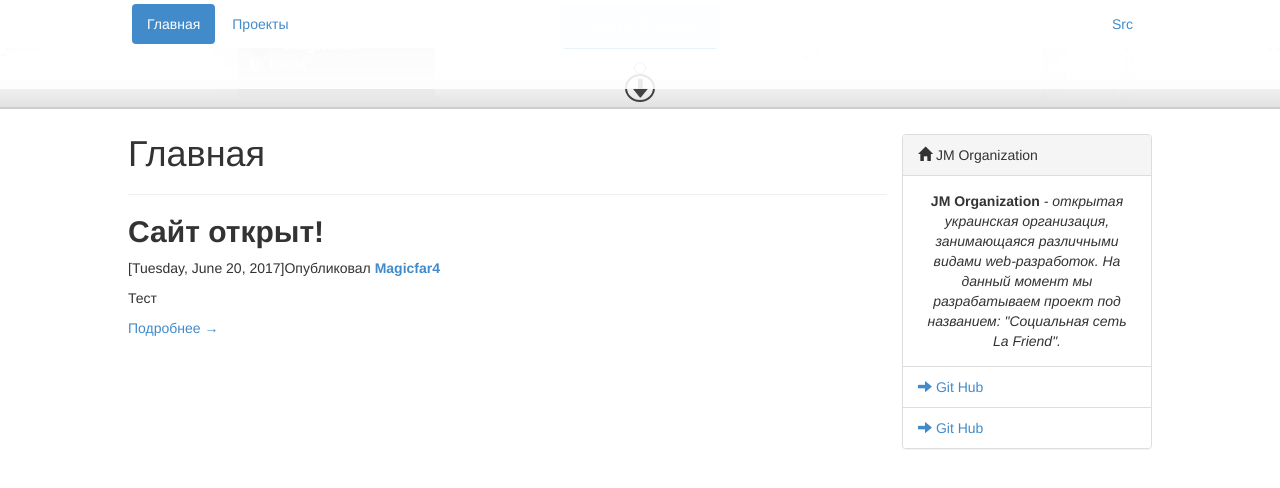
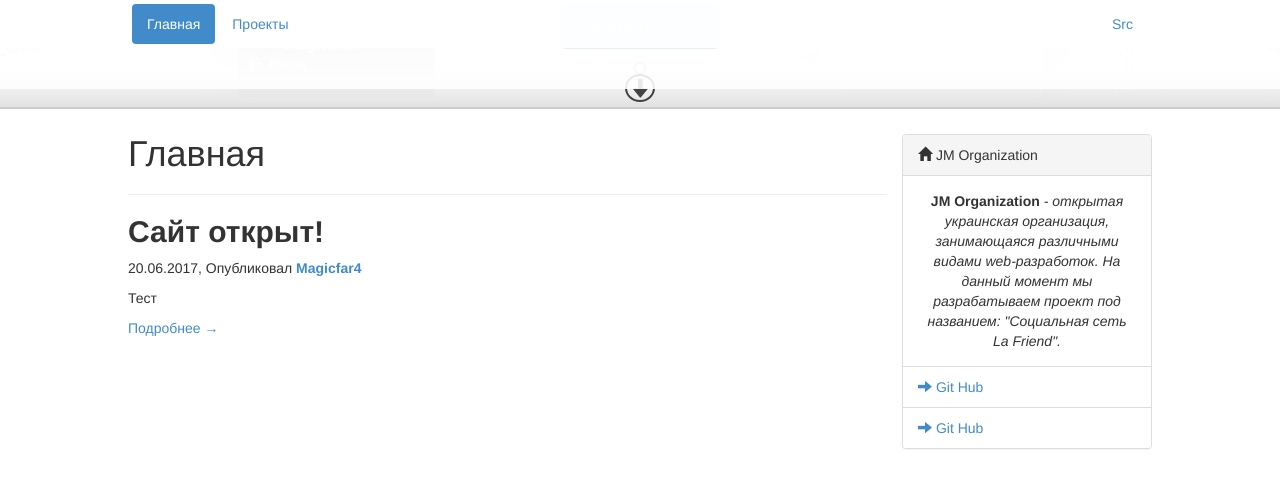
Before and after one commit to jm-organization/jm-organization.github.io, a Jekyll site: the page built from index.html, in a window 1280 px wide and 900 px high, scrolled down 421 px. Shown: the top 488 px of the window. Built offline with Jekyll 4.4.1, drawn with Linux system fonts in a browser that asks for light colours; the list of posts is cut into pages by our own code.

Commit message:
Отредактирована дата

```diff
--- a/index.html
+++ b/index.html
@@ -8,7 +8,7 @@ title: Главная
     <h2><b>{{ post.title }}</b></h2>
 
     {% if post.author or post.date %}
-    <p class="uk-article-meta">{% if post.date %}[{{ post.date | date: '%A, %B %-d, %Y' }}]{% endif %}{% if post.author %}Опубликовал <strong>{% if post.author_url %}<a href="{{ post.author_url }}" target="_blank">{% endif %}{{ post.author }}{% if post.author_url %}</a>{% endif %}</strong>{% endif %}</p>
+    <p class="uk-article-meta">{% if post.date %}{{ post.date | date: '%d.%m.%Y' }}{% endif %}, {% if post.author %}Опубликовал <strong>{% if post.author_url %}<a href="{{ post.author_url }}" target="_blank">{% endif %}{{ post.author }}{% if post.author_url %}</a>{% endif %}</strong>{% endif %}</p>
     {% endif %}
 
     {{ post.excerpt }}
```
